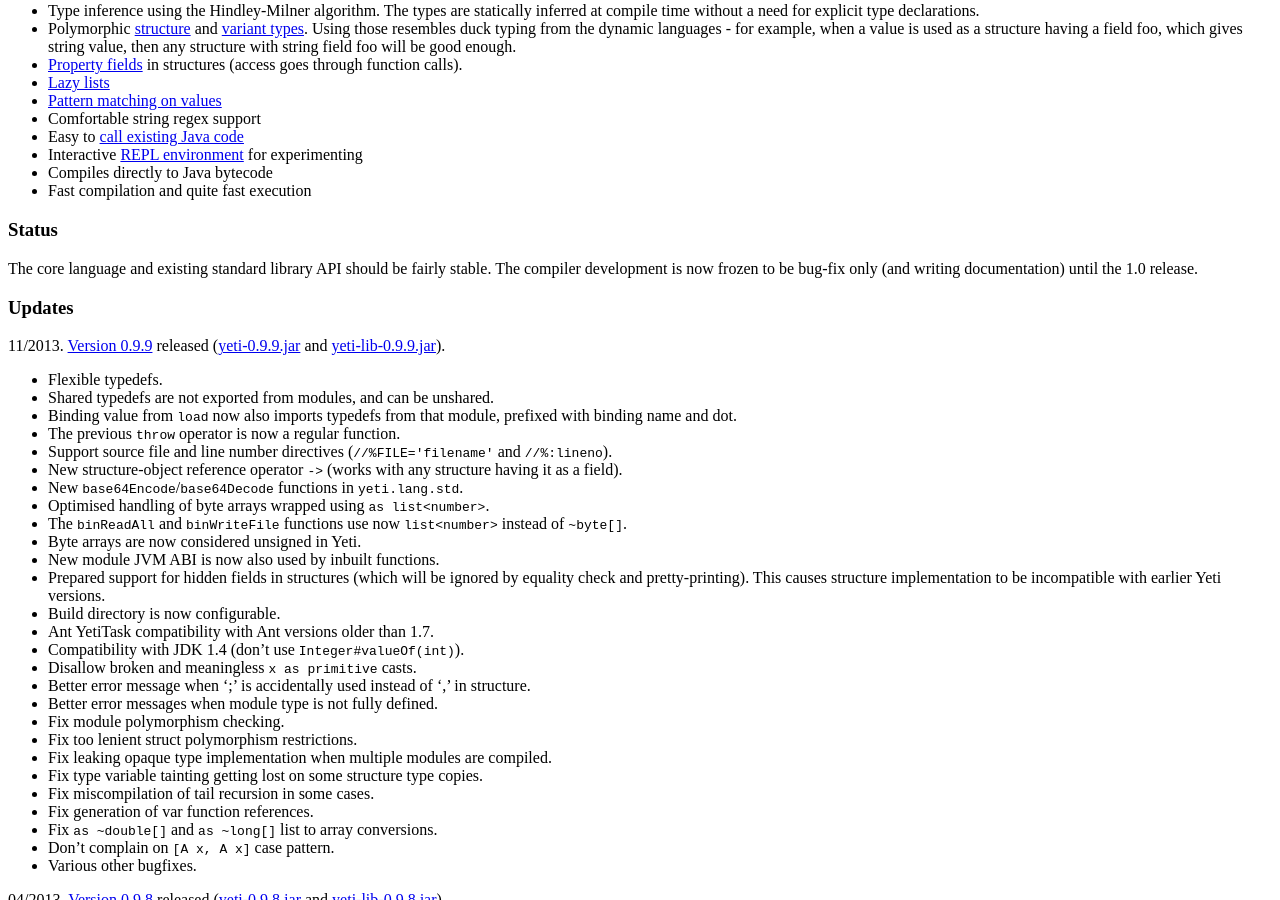
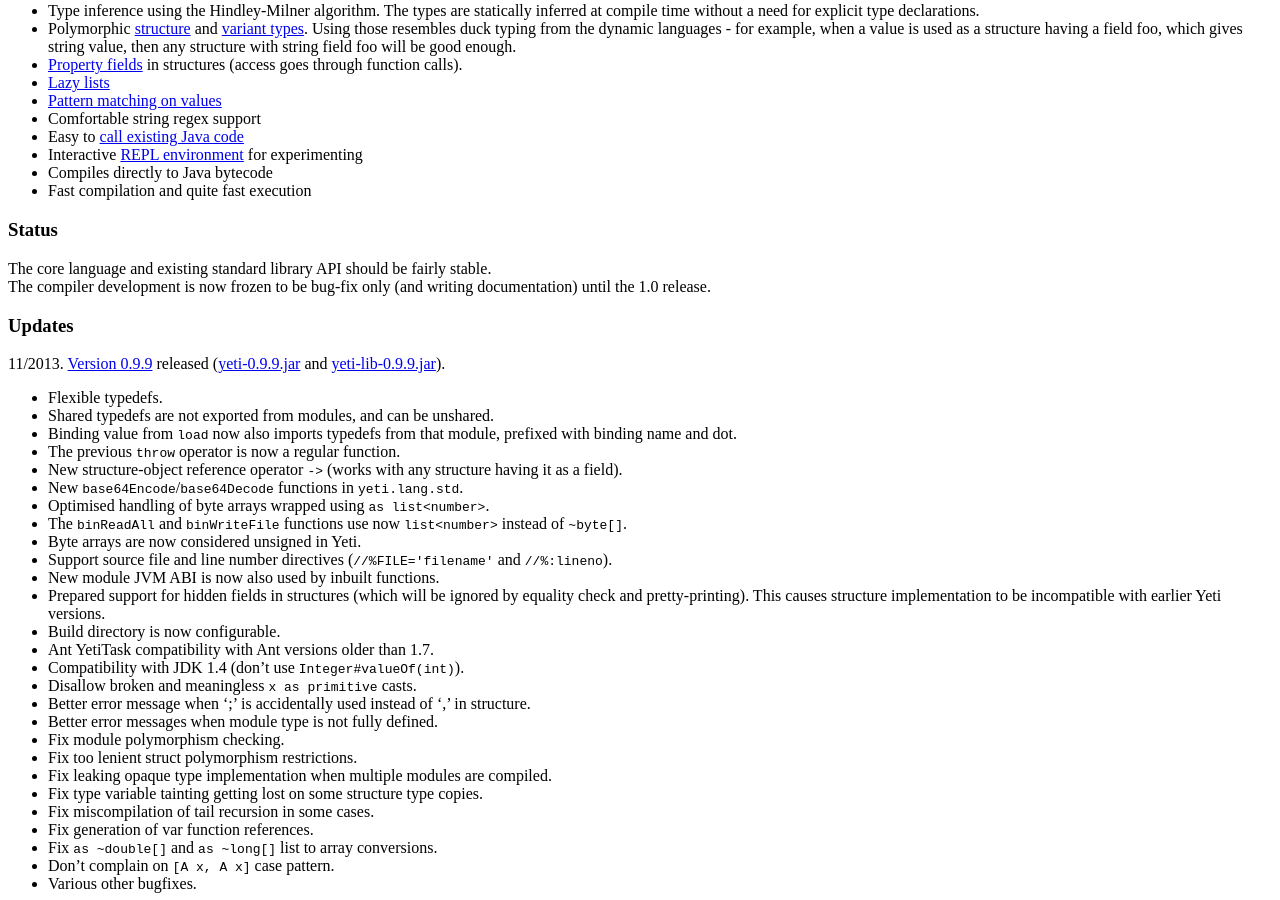
Before and after one commit to mth/mth.github.com, a Jekyll site: the page built from yeti/index.html, in a window 1280 px wide and 900 px high, scrolled down 512 px. Built offline with Jekyll 4.4.1, drawn with Linux system fonts in a browser that asks for light colours; Markdown is read by kramdown in place of the engine named in the settings.

Commit message:
reads nicer that way

```diff
--- a/_includes/yetiChangelog
+++ b/_includes/yetiChangelog
@@ -8,8 +8,6 @@
 * Binding value from `load` now also imports typedefs from that module,
   prefixed with binding name and dot.
 * The previous `throw` operator is now a regular function.
-* Support source file and line number directives
-  (`//%FILE='filename'` and `//%:lineno`).
 * New structure-object reference operator `->` (works with any structure
   having it as a field).
 * New `base64Encode`/`base64Decode` functions in `yeti.lang.std`.
@@ -17,6 +15,8 @@
 * The `binReadAll` and `binWriteFile` functions use now `list<number>`
   instead of `~byte[]`.
 * Byte arrays are now considered unsigned in Yeti.
+* Support source file and line number directives
+  (`//%FILE='filename'` and `//%:lineno`).
 * New module JVM ABI is now also used by inbuilt functions.
 * Prepared support for hidden fields in structures (which will be
   ignored by equality check and pretty-printing).
--- a/yeti/index.html
+++ b/yeti/index.html
@@ -61,7 +61,8 @@
 <h3>Status</h3>
 
 The core language and existing standard library API should be fairly
-stable. The compiler development is now frozen to be bug-fix only
+stable.<br>
+The compiler development is now frozen to be bug-fix only
 (and writing documentation) until the 1.0 release.
 
 <h3>Updates</h3>
```
